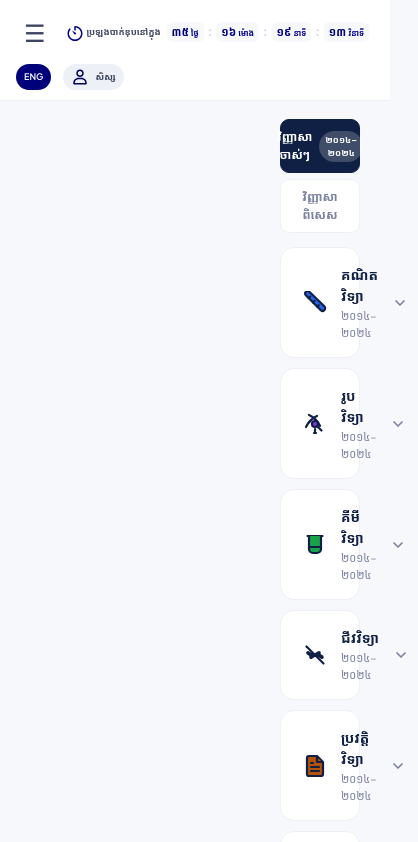
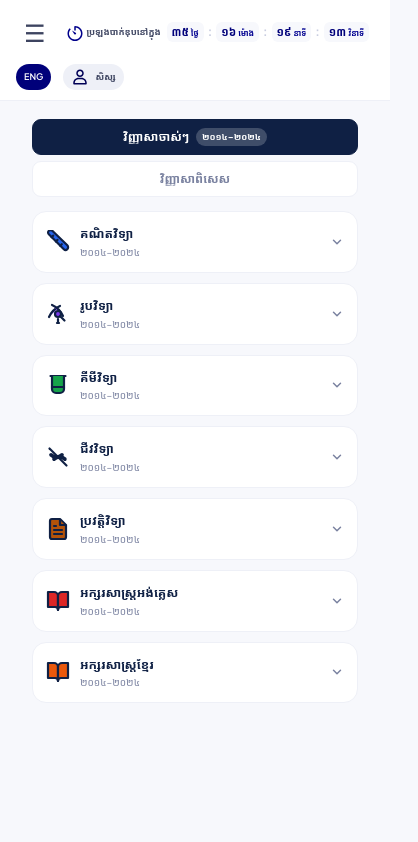
Before and after one commit to SambathHim/BacII-SmartTutor, a Vue app: page /pasttests in a window 390 px wide. Shown: the top 842 px of the page, 418 px wide, since content can reach past the window. Built offline with nearby package versions, Linux system fonts and the light colour scheme.

Commit message:
Improve good responsive in Pasttests

```diff
--- a/src/views/PastTestView.vue
+++ b/src/views/PastTestView.vue
@@ -123,8 +123,11 @@ export default {
   display: flex;
   flex-direction: column;
   gap: 20px;
-  max-width: 700px;
-  margin-left: 250px;
+  max-width: 760px;
+  margin: 0 auto;
+  width: 100%;
+  padding: 0 20px;
+  box-sizing: border-box;
 }
 
 .tabs {
@@ -142,8 +145,10 @@ export default {
   color: var(--gray-500);
   display: flex;
   align-items: center;
+  justify-content: center;
   gap: 7px;
   transition: all 0.15s;
+  cursor: pointer;
 }
 
 .tab:hover {
@@ -155,6 +160,7 @@ export default {
   border-color: var(--navy);
   color: var(--white);
 }
+
 .tab-badge {
   background: var(--amber);
   color: var(--navy);
@@ -162,6 +168,7 @@ export default {
   font-weight: 700;
   padding: 2px 6px;
   border-radius: 20px;
+  white-space: nowrap;
 }
 
 .tab--active .tab-badge {
@@ -170,121 +177,46 @@ export default {
 }
 
 .tests-list {
-  display: flex;
-  flex-direction: column;
-  gap: 9px;
+  display: grid;
+  grid-template-columns: repeat(2, 1fr);
+  gap: 12px;
 }
 
-@media (max-width: 640px) {
-  .tests-page {
-    padding: 0 12px;
-    gap: 14px;
-  }
-
-  .tabs {
-    gap: 6px;
-  }
-
-  .tab {
-    padding: 8px 14px;
-    font-size: 12px;
-    flex: 1;
-    justify-content: center;
-  }
-
-  .tab-badge {
-    font-size: 9px;
-  }
-
-  .tests-list {
-    grid-template-columns: 1fr;
-    gap: 10px;
-  }
-
-  .test-card {
-    padding: 14px 16px;
-    gap: 10px;
-  }
-
-  .test-icon svg {
-    width: 20px;
-    height: 20px;
-  }
-
-  .test-name {
-    font-size: 13px;
-  }
-
-  .test-years {
-    font-size: 10px;
-  }
-
-  .file-row {
-    padding: 0 16px 14px;
-    padding-top: 12px;
-  }
-
-  .file-btn {
-    font-size: 12px;
-    padding: 9px 14px;
-  }
-
-  .pdf-modal {
-    padding: 12px;
-  }
-
-  .pdf-modal-content {
-    height: 85vh;
-    border-radius: 8px;
-  }
-
-  .pdf-modal-header {
-    padding: 12px 14px;
-    font-size: 13px;
-  }
-}
-
-@media (max-width: 400px) {
-  .tabs {
-    flex-direction: column;
-  }
-
-  .tab {
-    width: 100%;
-  }
-
-  .test-card {
-    padding: 12px 14px;
-  }
-
-  .test-name {
-    font-size: 12.5px;
-  }
+.test-card-wrapper {
+  min-width: 0;
 }
 
 .test-card {
   background: var(--white);
   border: 1px solid var(--gray-100);
   border-radius: var(--radius);
-  padding: 16px 22px;
+  padding: 16px 20px;
   display: flex;
   align-items: center;
-  gap: 14px;
+  gap: 12px;
   transition: border-color 0.15s;
+  cursor: pointer;
+  min-width: 0;
 }
 
 .test-card:hover {
   border-color: var(--gray-300);
-  cursor: pointer;
 }
 
 .test-icon {
   font-size: 26px;
   flex-shrink: 0;
+  display: flex;
+}
+
+.test-icon svg {
+  width: 24px;
+  height: 24px;
 }
 
 .test-info {
   flex: 1;
+  min-width: 0;
 }
 
 .test-name {
@@ -292,7 +224,11 @@ export default {
   font-weight: 700;
   color: var(--navy);
   margin-bottom: 2px;
+  overflow: hidden;
+  text-overflow: ellipsis;
+  white-space: nowrap;
 }
+
 .test-years {
   font-size: 11px;
   color: var(--gray-500);
@@ -305,7 +241,7 @@ export default {
 }
 
 .file-row {
-  padding: 0 22px 18px;
+  padding: 0 20px 16px;
   border-top: 1px solid var(--gray-100);
   padding-top: 14px;
 }
@@ -383,4 +319,126 @@ export default {
   border: none;
   width: 100%;
 }
+
+/* ============ 1024px — tablets ============ */
+@media (max-width: 1024px) {
+  .tests-page {
+    max-width: 100%;
+    padding: 0 18px;
+  }
+}
+
+/* ============ 768px — small tablets / large phones ============ */
+@media (max-width: 768px) {
+  .tests-page {
+    gap: 16px;
+    padding: 0 16px;
+  }
+
+  .tab {
+    padding: 8px 14px;
+    font-size: 12.5px;
+  }
+
+  .test-card {
+    padding: 14px 16px;
+  }
+
+  .test-name {
+    font-size: 13.5px;
+  }
+}
+
+/* ============ 640px — phones ============ */
+@media (max-width: 640px) {
+  .tests-page {
+    padding: 0 14px;
+    gap: 14px;
+  }
+
+  .tabs {
+    gap: 6px;
+  }
+
+  .tab {
+    padding: 8px 12px;
+    font-size: 12px;
+    flex: 1;
+  }
+
+  .tab-badge {
+    font-size: 9px;
+  }
+
+  .tests-list {
+    grid-template-columns: 1fr;
+    gap: 10px;
+  }
+
+  .test-card {
+    padding: 13px 15px;
+    gap: 10px;
+  }
+
+  .test-icon svg {
+    width: 20px;
+    height: 20px;
+  }
+
+  .test-name {
+    font-size: 13px;
+  }
+
+  .test-years {
+    font-size: 10px;
+  }
+
+  .file-row {
+    padding: 0 15px 13px;
+    padding-top: 11px;
+  }
+
+  .file-btn {
+    font-size: 12px;
+    padding: 9px 13px;
+  }
+
+  .pdf-modal {
+    padding: 10px;
+  }
+
+  .pdf-modal-content {
+    height: 88vh;
+    border-radius: 8px;
+  }
+
+  .pdf-modal-header {
+    padding: 11px 14px;
+    font-size: 13px;
+  }
+}
+
+/* ============ 400px — very small phones ============ */
+@media (max-width: 400px) {
+  .tabs {
+    flex-direction: column;
+  }
+
+  .tab {
+    width: 100%;
+  }
+
+  .test-card {
+    padding: 12px 13px;
+  }
+
+  .test-name {
+    font-size: 12.5px;
+  }
+
+  .expand-btn svg {
+    width: 14px;
+    height: 14px;
+  }
+}
 </style>
```
